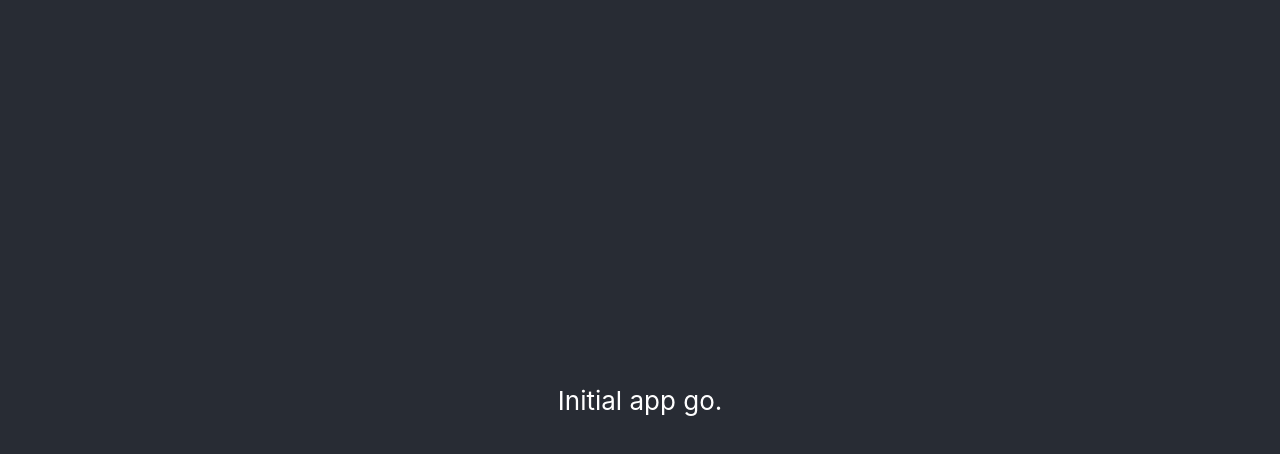
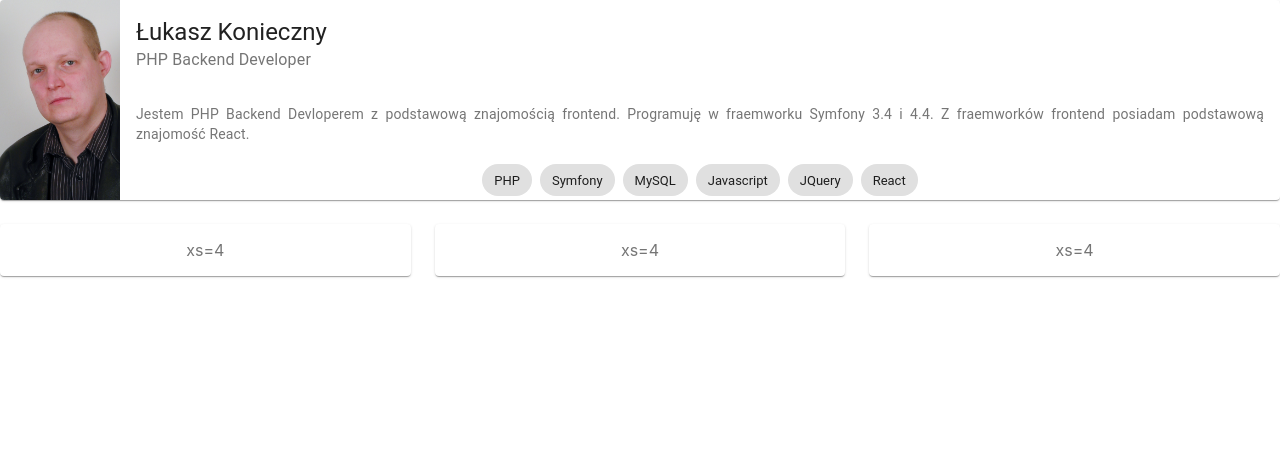
Before and after one commit to LookasNorman/lookas-site, a React (Create React App) app: page / in a window 1280 px wide. Shown: the top 454 px of the page. Built offline with nearby package versions, Linux system fonts and the light colour scheme.

Commit message:
Added About Me component. Configure grid in App.js

```diff
--- a/src/App.js
+++ b/src/App.js
@@ -1,13 +1,39 @@
-import './App.css'
+import React from 'react'
+import { makeStyles } from '@material-ui/core/styles'
+import Paper from '@material-ui/core/Paper'
+import Grid from '@material-ui/core/Grid'
+import AboutMe from './components/AboutMe'
 
-function App() {
+const useStyles = makeStyles((theme) => ({
+  root: {
+    flexGrow: 1,
+  },
+  paper: {
+    padding: theme.spacing(2),
+    textAlign: 'center',
+    color: theme.palette.text.secondary,
+  },
+}))
+
+export default function CenteredGrid() {
+  const classes = useStyles()
+
   return (
-    <div className="App">
-      <header className="App-header">
-        <p>Initial app go.</p>
-      </header>
+    <div className={classes.root}>
+      <Grid container spacing={3}>
+        <Grid item xs={12}>
+          <AboutMe />
+        </Grid>
+        <Grid item xs={4}>
+          <Paper className={classes.paper}>xs=4</Paper>
+        </Grid>
+        <Grid item xs={4}>
+          <Paper className={classes.paper}>xs=4</Paper>
+        </Grid>
+        <Grid item xs={4}>
+          <Paper className={classes.paper}>xs=4</Paper>
+        </Grid>
+      </Grid>
     </div>
   )
 }
-
-export default App
--- /dev/null
+++ b/src/components/AboutMe.js
@@ -0,0 +1,60 @@
+import React from 'react'
+import { makeStyles } from '@material-ui/core/styles'
+import Card from '@material-ui/core/Card'
+import CardContent from '@material-ui/core/CardContent'
+import CardHeader from '@material-ui/core/CardHeader'
+import CardMedia from '@material-ui/core/CardMedia'
+import Typography from '@material-ui/core/Typography'
+import Chip from '@material-ui/core/Chip'
+import LKPhoto from './../media/LKPhoto.jpg'
+
+const useStyles = makeStyles((theme) => ({
+  root: {
+    display: 'flex',
+  },
+  details: {
+    display: 'flex',
+    flexDirection: 'column',
+  },
+  content: {
+    flex: '1 0 auto',
+  },
+  cover: {
+    minWidth: 120,
+  },
+  chip: {
+    display: 'flex',
+    justifyContent: 'center',
+    flexWrap: 'wrap',
+    '& > *': {
+      margin: theme.spacing(0.5),
+    },
+  },
+}))
+
+export default function AboutMe() {
+  const classes = useStyles()
+
+  return (
+    <Card className={classes.root}>
+      <CardMedia className={classes.cover} image={LKPhoto} title="Live from space album cover" />
+      <div className={classes.details}>
+        <CardHeader title="Łukasz Konieczny" subheader="PHP Backend Developer" />
+        <CardContent className={classes.content}>
+          <Typography variant="body2" color="textSecondary" component="p" align="justify">
+            Jestem PHP Backend Devloperem z podstawową znajomością frontend. Programuję w fraemworku Symfony 3.4 i 4.4.
+            Z fraemworków frontend posiadam podstawową znajomość React.
+          </Typography>
+        </CardContent>
+        <div className={classes.chip}>
+          <Chip label="PHP" />
+          <Chip label="Symfony" />
+          <Chip label="MySQL" />
+          <Chip label="Javascript" />
+          <Chip label="JQuery" />
+          <Chip label="React" />
+        </div>
+      </div>
+    </Card>
+  )
+}
```
Also changed, not shown: src/media/LKPhoto.jpg (added), 1 other file (tests, documents, lock files or other folders).
